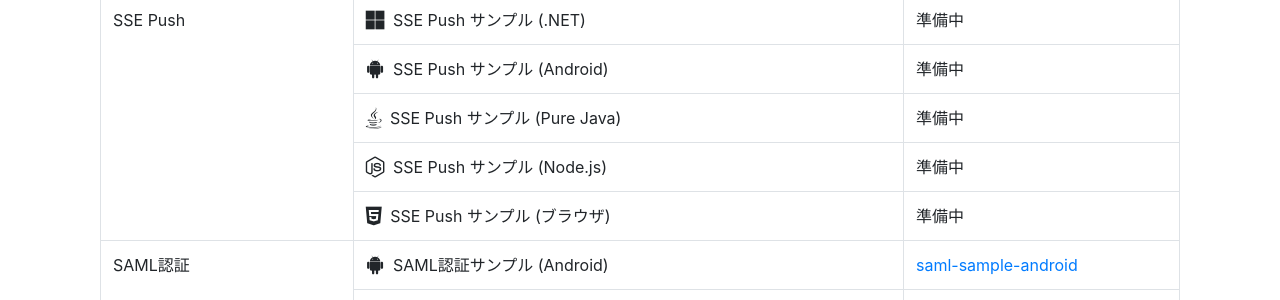
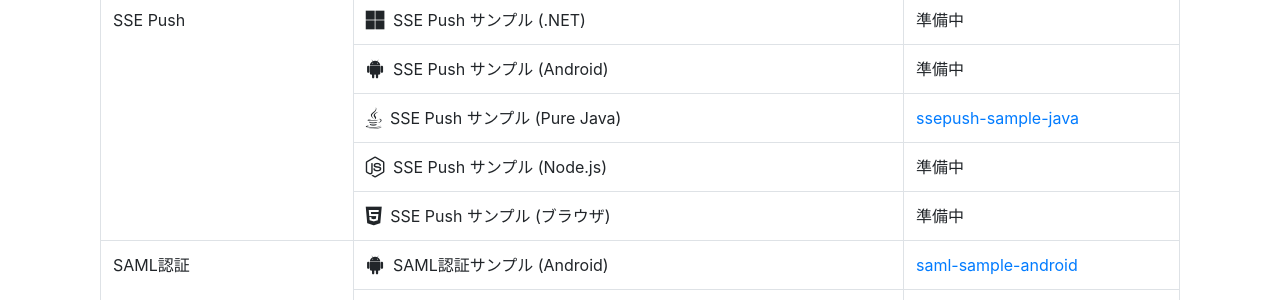
Before and after one commit to nec-baas/nec-baas.github.io, a Jekyll site: the page built from samples.html, in a window 1280 px wide. Shown: the part 939-1239 px from the top of the page. Built offline with Jekyll 4.4.1, drawn with Linux system fonts in a browser that asks for light colours; nearby versions of some CDN libraries.

Commit message:
add sample: ssepush java

```diff
--- a/samples.html
+++ b/samples.html
@@ -99,7 +99,7 @@
                 </tr>
                 <tr>
                     <td><i class="fab fa-java fa-lg pr-1"></i> SSE Push サンプル (Pure Java)</td>
-                    <td>準備中</td>
+                    <td><a href="https://github.com/nec-baas/ssepush-sample-java">ssepush-sample-java</a></td>
                 </tr>
                 <tr>
                     <td><i class="fab fa-node-js fa-lg pr-1"></i> SSE Push サンプル (Node.js)</td>
```
